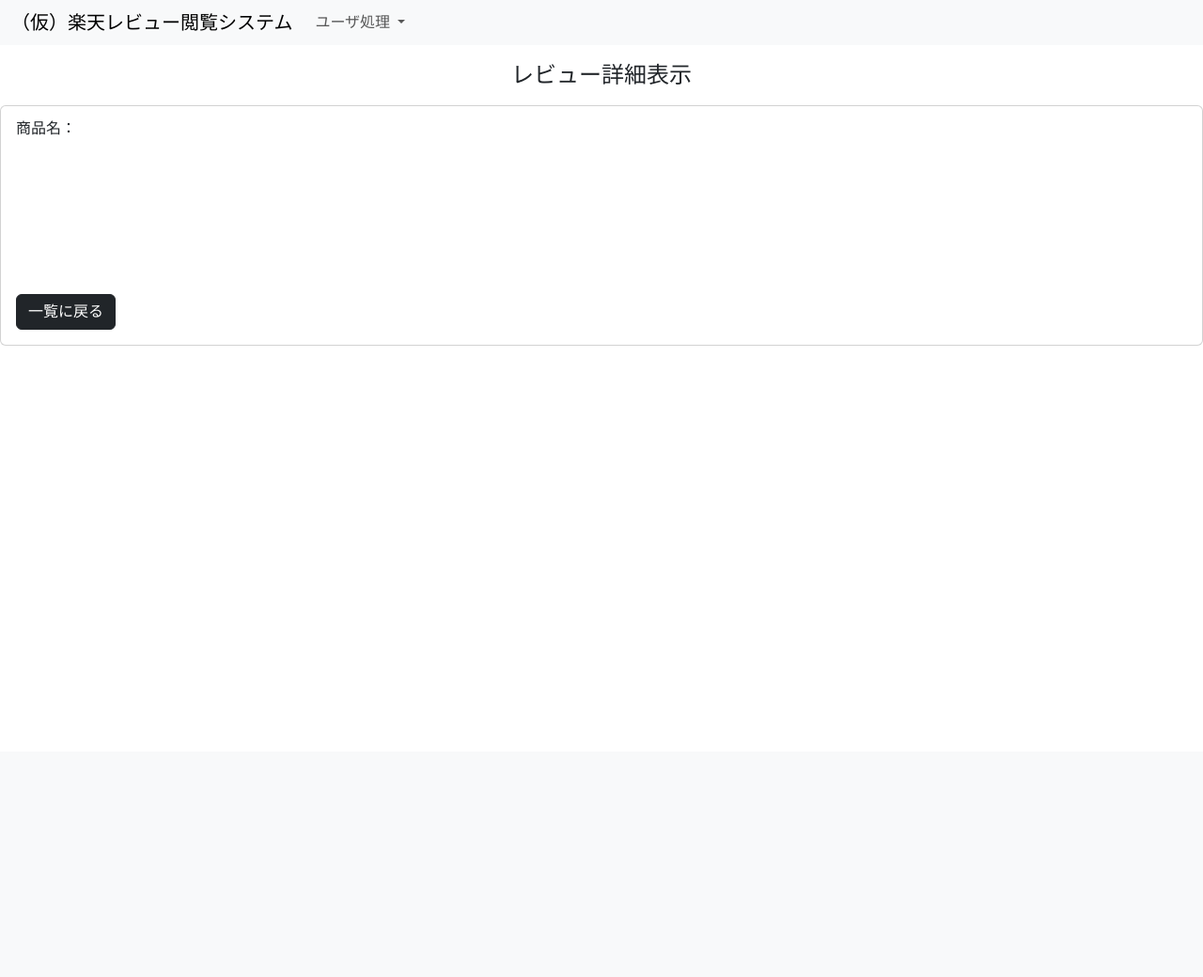
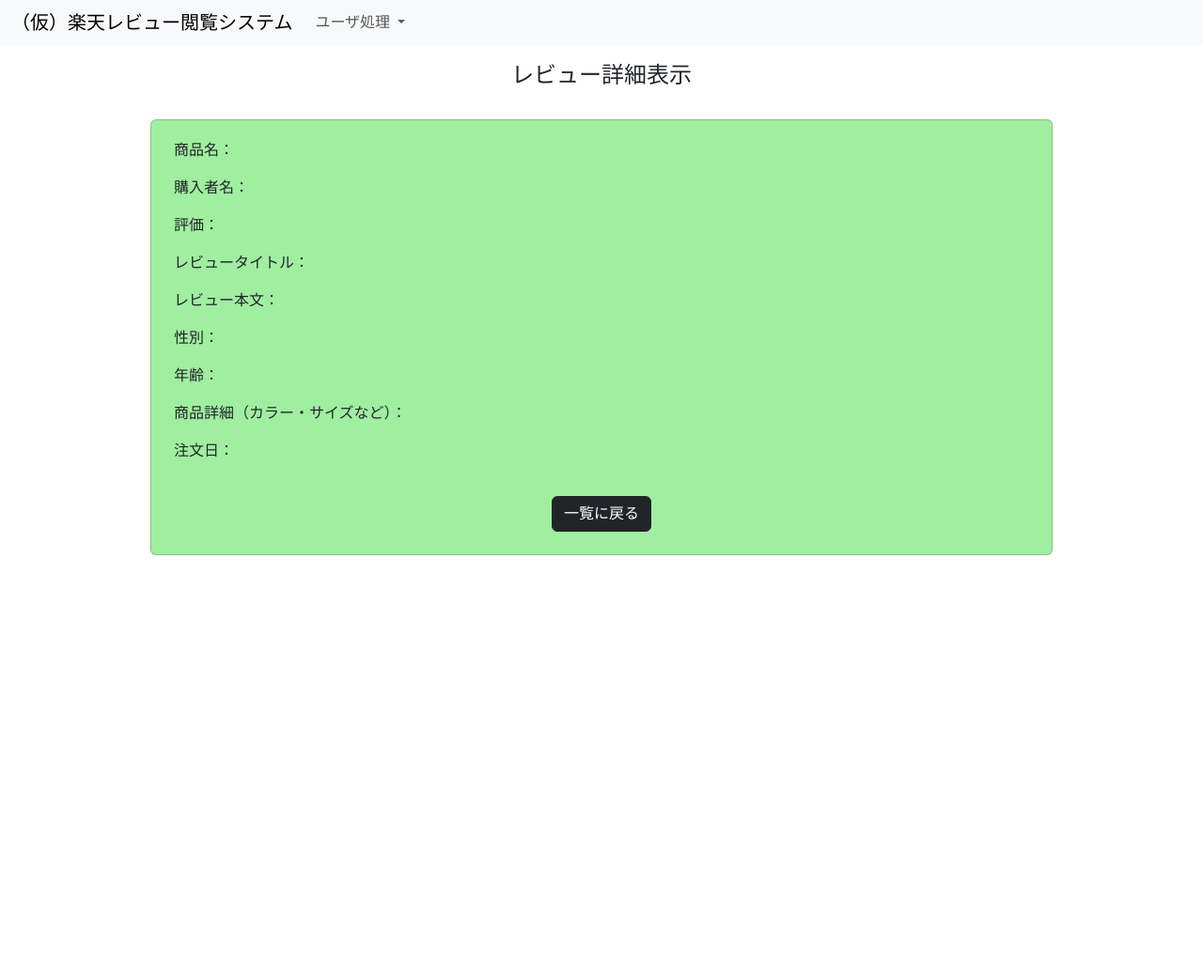
Before and after one commit to Shiroari175/rakuten-review-system, a Django app: template rakutenproject/reviewapp/templates/review_detail.html in a window 1280 px wide. Shown: the whole page at 94% size. Before the commit the page ends 368 px from the top, so only its background shows below. Run offline with Django 4.2, Linux system fonts and the light colour scheme; the template is opened without the code that fills it, so the values that code supplies are empty.

Commit message:
レビュー詳細画面作成

```diff
--- a/rakutenproject/reviewapp/templates/review_detail.html
+++ b/rakutenproject/reviewapp/templates/review_detail.html
@@ -1,30 +1,45 @@
 {% extends 'base.html' %}
 {% block title %}レビュー詳細表示{% endblock %}
 {% block content %}
+<style>
+    body {
+        height: 130%;
+    }
+</style>
 <h1 class="custom-title text-center">レビュー詳細表示</h1>
-<div class="card">
-    <div class="card-body">
+<div class="card" style="width: 75%; margin:35px auto; background: #A0eeA0">
+    <div class="card-body p-4">
         <h5 class="card-title">商品名：</h5>
         <h5 class="card-title">{{ object.item_nm }}</h5>
         <br>
+        <h5 class="card-title">購入者名：</h5>
         <p class="card-text">{{ object.purchaser_nm }}</p>
         <br>
+        <h5 class="card-title">評価：</h5>
         <p class="card-text">{{ object.evaluation }}</p>
         <br>
+        <h5 class="card-title">レビュータイトル：</h5>
         <p class="card-text">{{ object.review_title }}</p>
         <br>
+        <h5 class="card-title">レビュー本文：</h5>
         <p class="card-text">{{ object.review_text }}</p>
         <br>
+        <h5 class="card-title">性別：</h5>
         <p class="card-text">{{ object.sex }}</p>
         <br>
+        <h5 class="card-title">年齢：</h5>
         <p class="card-text">{{ object.age }}</p>
         <br>
+        <h5 class="card-title">商品詳細（カラー・サイズなど）：</h5>
         <p class="card-text">{{ object.item_detail }}</p>
         <br>
+        <h5 class="card-title">注文日：</h5>
         <p class="card-text">{{ object.order_date }}</p>
         <br>
         <br>
-        <a href="{% url 'review_list' %}" class="btn btn-dark">一覧に戻る</a>
+        <div class="d-flex justify-content-center">
+            <a href="{% url 'review_list' %}" class="btn btn-dark">一覧に戻る</a>
+        </div>
     </div>
 </div>
 {% endblock %}
```
